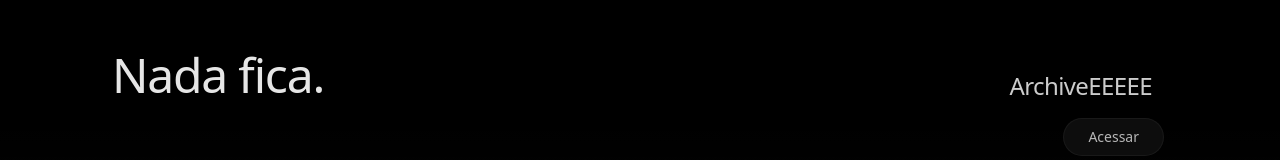
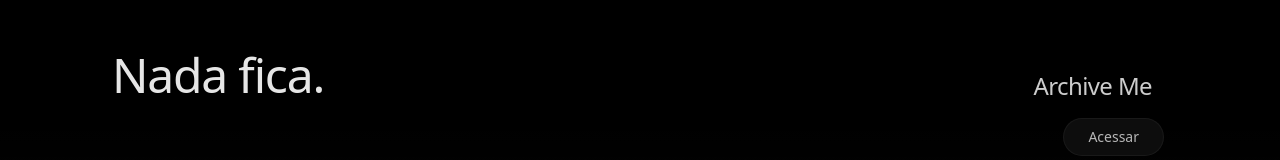
Before and after one commit to Lucas-Goes/archive, a Next.js app: page / in a window 1280 px wide. Shown: the part 282-442 px from the top of the page. Built offline with nearby package versions, Linux system fonts and the light colour scheme; no server answers.

Commit message:
fix register response type e Teste Deploy

```diff
--- a/components/landing/LandingClient.tsx
+++ b/components/landing/LandingClient.tsx
@@ -106,7 +106,7 @@ export function LandingClient() {
           <div className="flex flex-col items-start gap-4 mt-auto pb-5 md:h-full md:items-end justify-center md:-translate-y-8.5">
 
             <span className="text-4xl md:text-2xl font-normal text-white/80 tracking-tight md:-translate-x-4">
-              ArchiveEEEEE
+              Archive Me
             </span>
 
             <button
```
